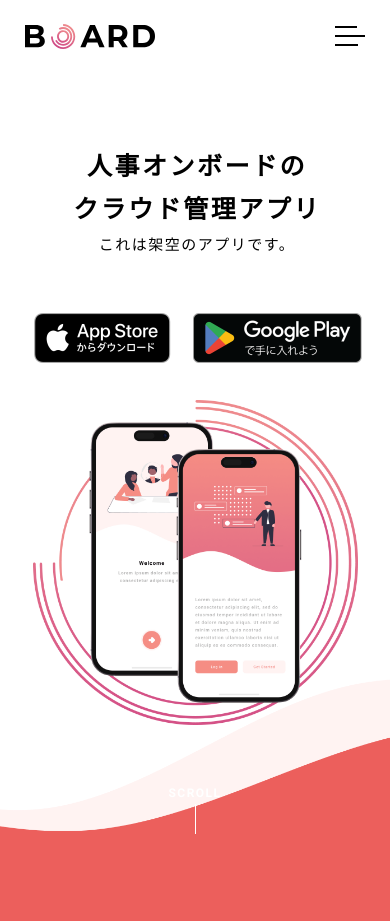
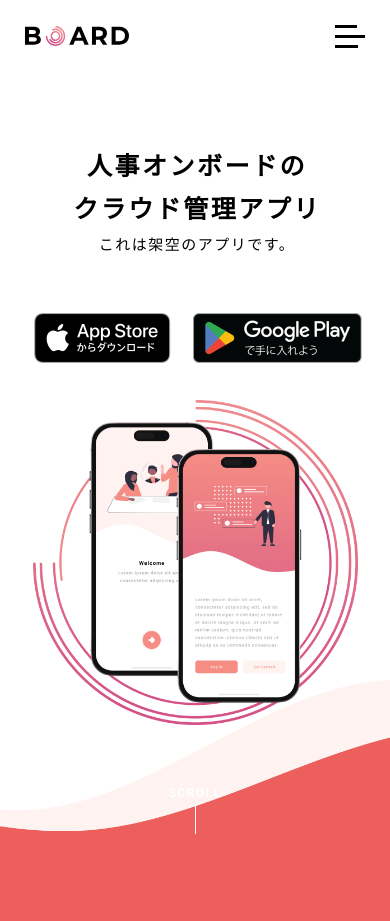
Before and after one commit to Trynet123/DeLife-practice-2-7, a plain HTML site: page index.html in a window 390 px wide. Shown: the top 921 px of the page. Drawn offline with Linux system fonts and the light colour scheme.

Commit message:
ヘッダーのロゴwidthを修正。 ハンバーガーの線の太さ修正。

```diff
--- a/css/responsive.css
+++ b/css/responsive.css
@@ -63,7 +63,7 @@
     height: 72px;
   }
 
-  .header-logo {
+  .header-logo > a > img {
     width: 104px;
   }
 
@@ -77,7 +77,7 @@
 
   .header-gnav-bar {
     display: block;
-    height: 2px;
+    height: 3px;
     background-color: black;
   }
 
```
